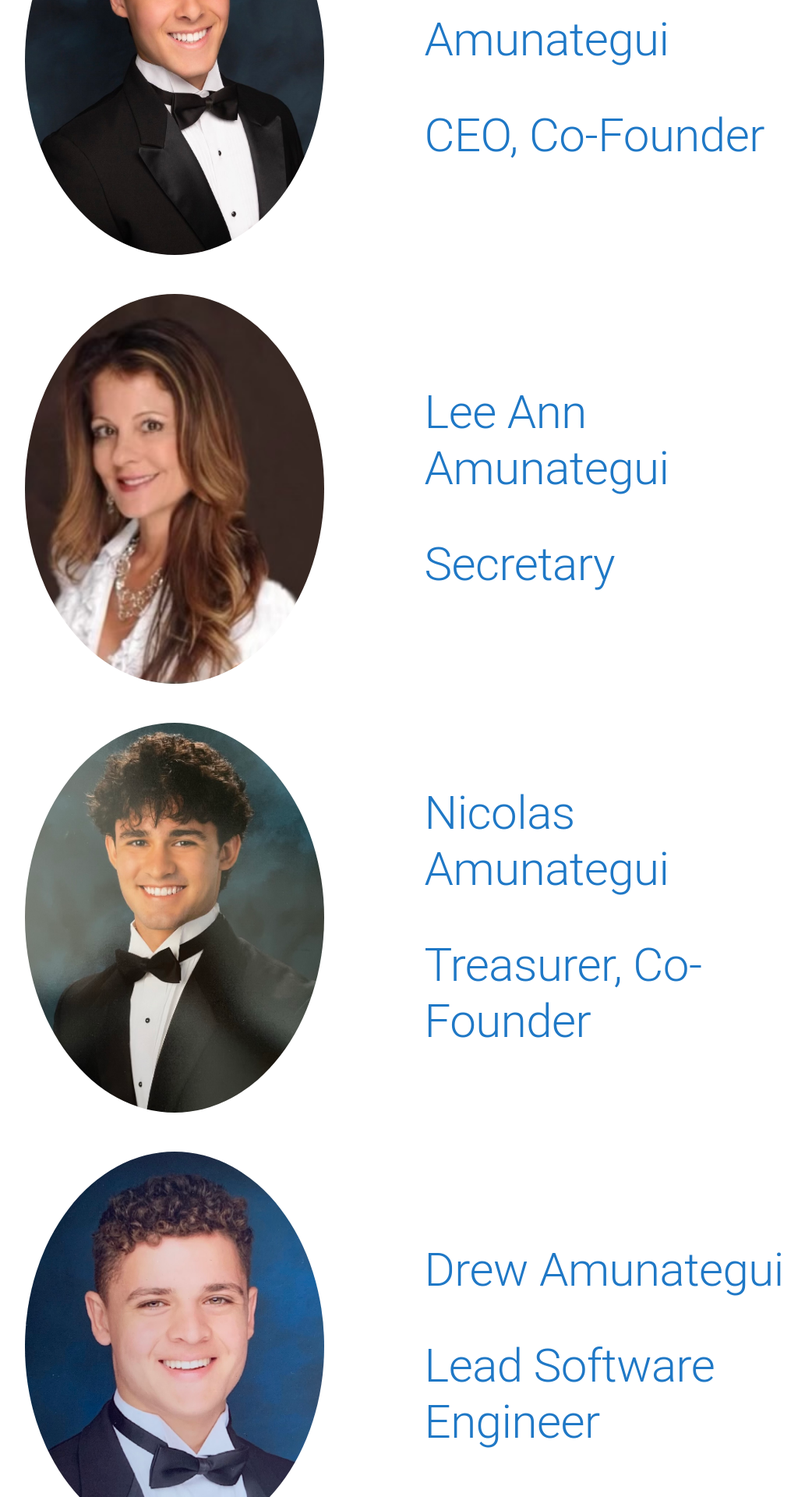
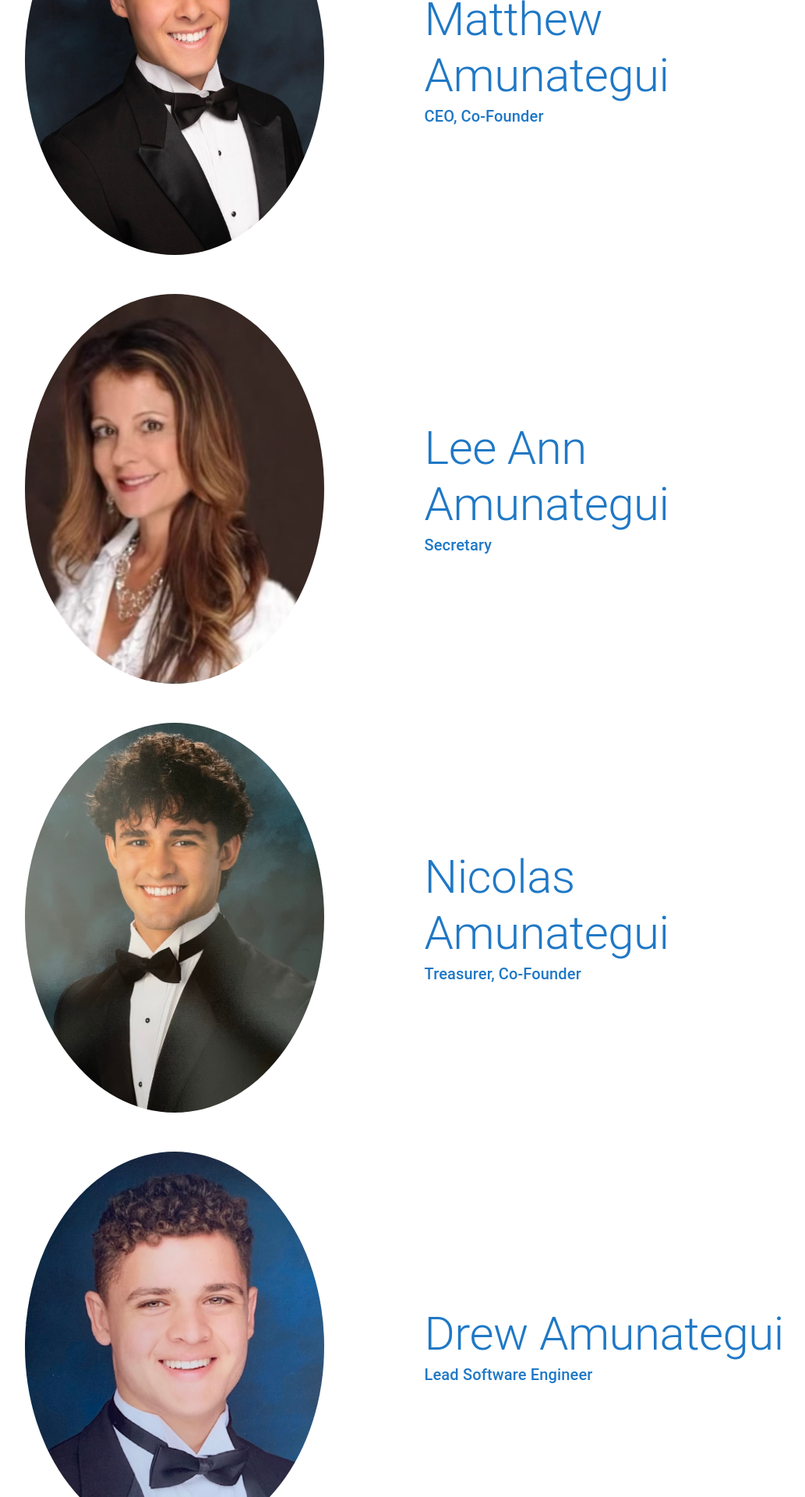
Before and after one commit to drewamunat2/cleats4athletes-react-app, a React (Create React App) app: page /team in a window 1280 px wide. Shown: the part 320-2240 px from the top of the page at 78% size, without its empty margins (198-1231 px from the left). Built offline with nearby package versions, Linux system fonts and the light colour scheme.

Commit message:
fixed subtitle

```diff
--- a/src/routes/Team.js
+++ b/src/routes/Team.js
@@ -41,7 +41,10 @@ const containerStyle = {
 
 const titleStyle = {
   marginTop: 50,
-  marginBottom: "10%",
+};
+
+const subTitleStyle = {
+  marginBottom: 50
 };
 
 const missionStyle = {
@@ -78,9 +81,9 @@ export default function Team() {
                   <Typography
                     align="left"
                     color="#1F78C6"
-                    variant="h2"
+                    variant="h6"
                     display="block"
-                    style={titleStyle}
+                    style={subTitleStyle}
                   >
                     CEO, Co-Founder
                   </Typography>
@@ -108,9 +111,9 @@ export default function Team() {
                   <Typography
                     align="left"
                     color="#1F78C6"
-                    variant="h2"
+                    variant="h6"
                     display="block"
-                    style={titleStyle}
+                    style={subTitleStyle}
                   >
                     Secretary
                   </Typography>
@@ -138,9 +141,9 @@ export default function Team() {
                   <Typography
                     align="left"
                     color="#1F78C6"
-                    variant="h2"
+                    variant="h6"
                     display="block"
-                    style={titleStyle}
+                    style={subTitleStyle}
                   >
                     Treasurer, Co-Founder
                   </Typography>
@@ -168,9 +171,9 @@ export default function Team() {
                   <Typography
                     align="left"
                     color="#1F78C6"
-                    variant="h2"
+                    variant="h6"
                     display="block"
-                    style={titleStyle}
+                    style={subTitleStyle}
                   >
                     Lead Software Engineer
                   </Typography>
```
